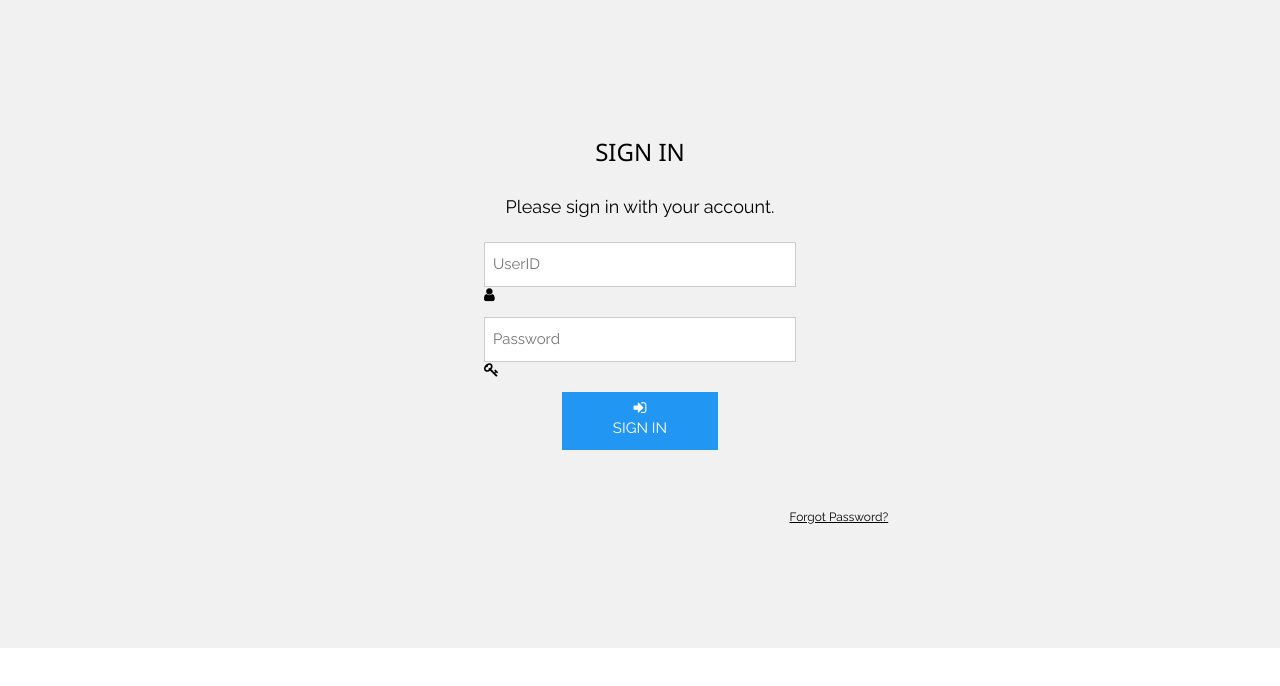
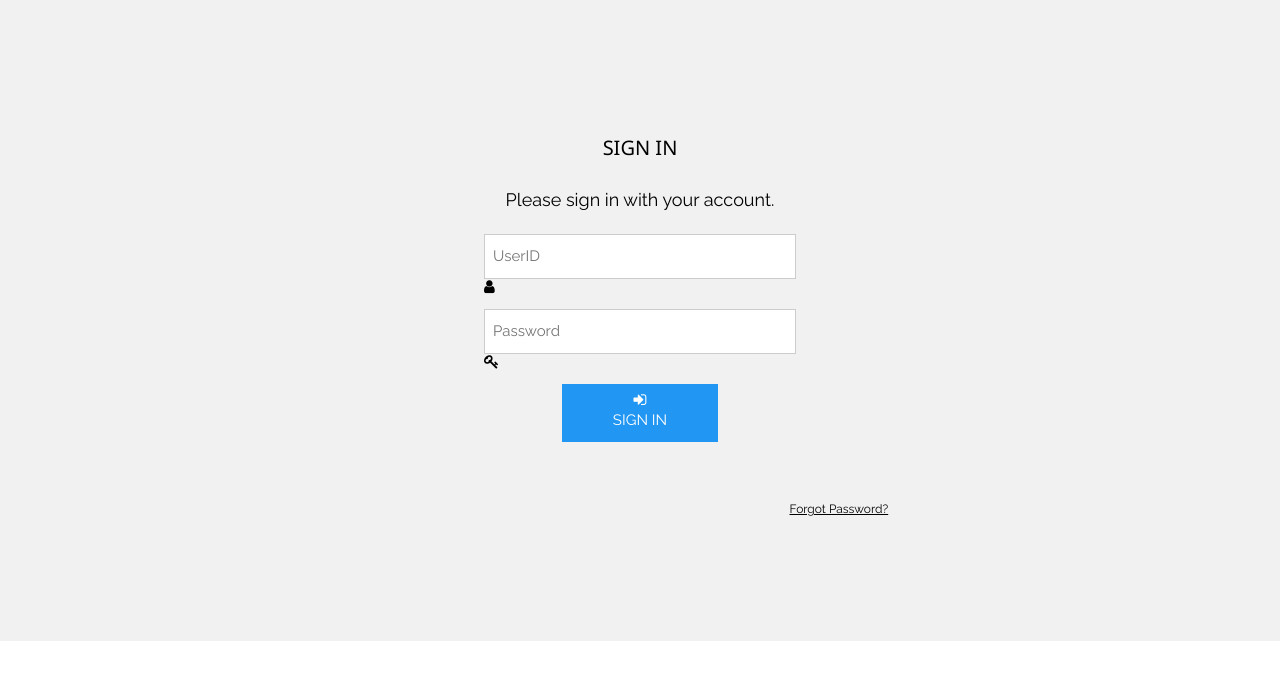
Before and after one commit to SanchitaMishra170676/UIDesignFacialRecognition, a plain HTML site: page signin.html in a window 1280 px wide. Drawn offline with nearby package versions, Linux system fonts and the light colour scheme.

Commit message:
update code

```diff
--- a/signin.html
+++ b/signin.html
@@ -1,7 +1,11 @@
 <!DOCTYPE html>
+
+
 <html>
-<title>SIGN IN PAGE</title>
+
+<title> SIGN IN PAGE </title>
 <meta charset="UTF-8">
+
 <meta name="viewport" content="width=device-width, initial-scale=1">
 <link rel="stylesheet" href="https://www.w3schools.com/w3css/4/w3.css">
 <link rel="stylesheet" href="https://fonts.googleapis.com/css?family=Raleway">
@@ -13,6 +17,7 @@ body, html {
   height: 100%;
   line-height: 1.8;
 }
+
 .center {
 	 display: block;
   margin-left: auto;
@@ -31,7 +36,8 @@ body, html {
 </style>
 <body>
 <div class="w3-container w3-light-grey" style="padding:120px 16px">
-<h3 class="w3-center">SIGN IN</h3>
+   <!-- Sign-in heading -->
+	<h4 class="w3-center">SIGN IN</h4>
  <p class="w3-center w3-large">Please sign in with your account.</p>
 <form action="/action_page.php" target="_blank">
       <p>
```
